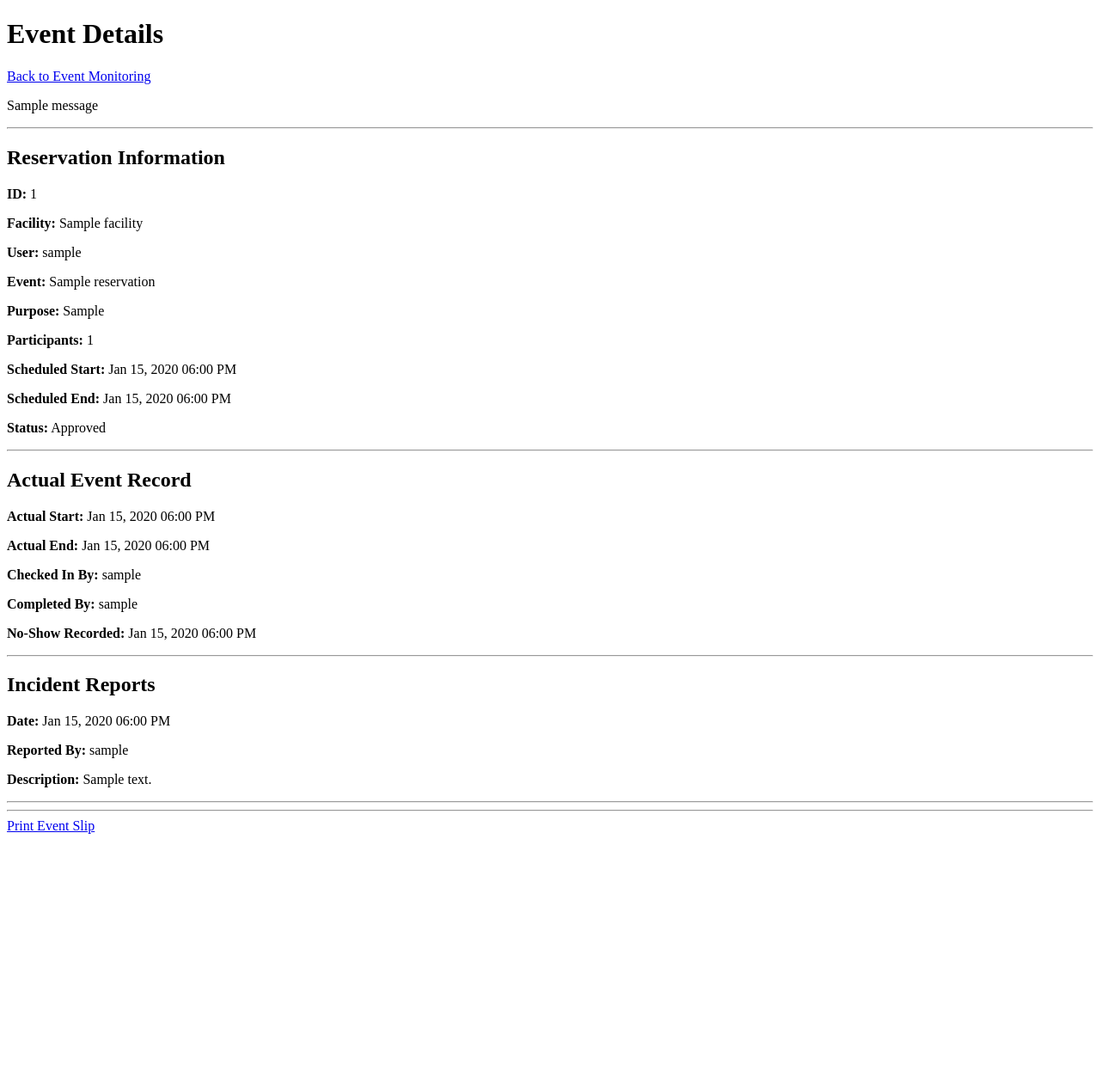
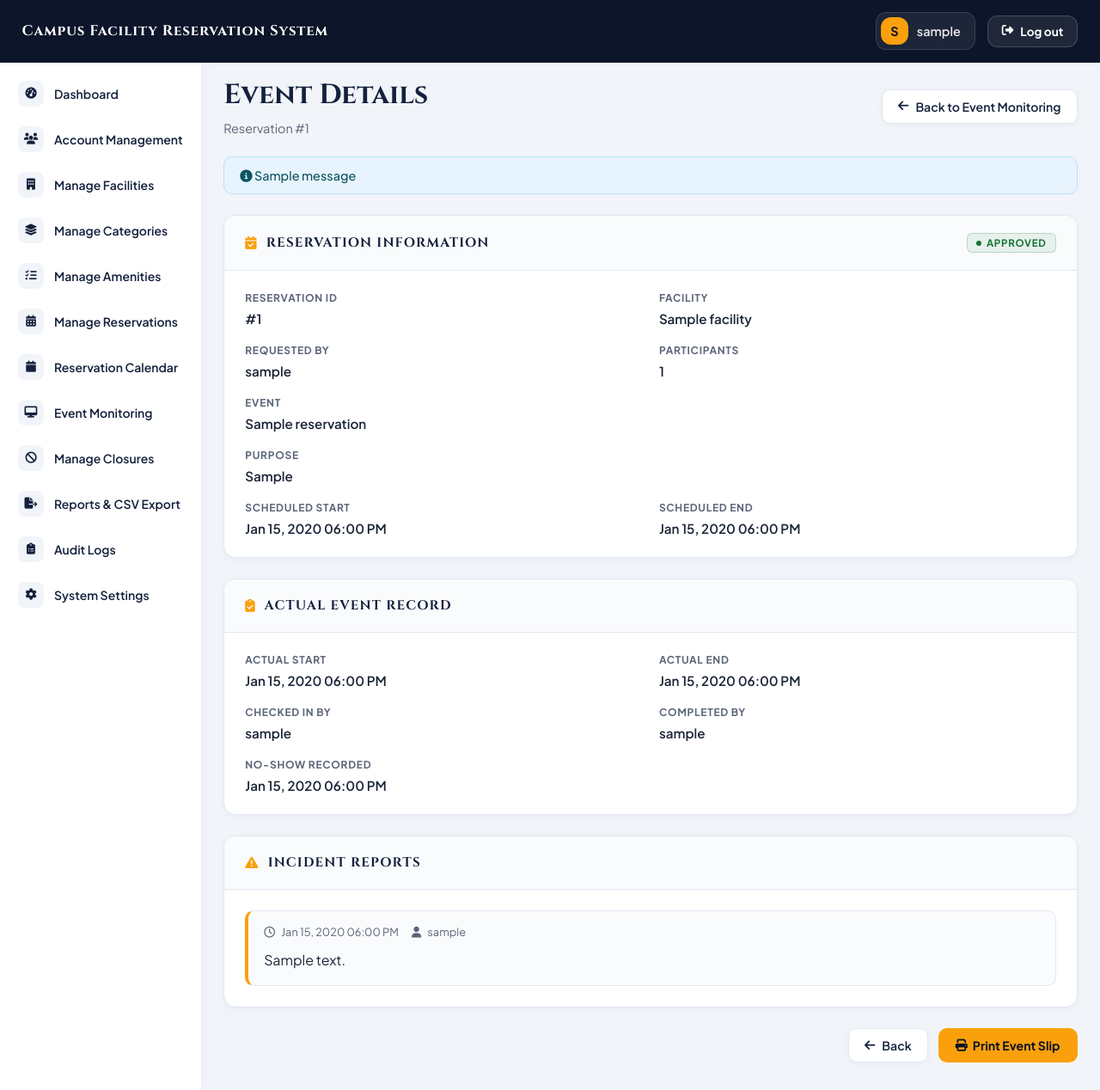
Before and after one commit to M31ZY00/IT401W-Campus-Facility-Reservation, a Django app: page /manage/events/1/ in a window 1280 px wide. Shown: the whole page at 86% size. Run offline with Django 5.2, Linux system fonts and the light colour scheme; a user stored in the database is signed in; tables that the repository leaves empty hold one stand-in row (values such as "Sample post"); one stand-in notice (Sample message) is shown.

Commit message:
Fix admin event details styling and navigation

```diff
--- a/management/templates/management/event_detail.html
+++ b/management/templates/management/event_detail.html
@@ -1,172 +1,283 @@
-<!DOCTYPE html>
-<html lang="en">
-<head>
-    <meta charset="UTF-8">
-    <meta name="viewport" content="width=device-width, initial-scale=1.0">
-    <title>Event Details</title>
-</head>
-<body>
+{% extends "management/base_admin.html" %}
+{% load static %}
 
+{% block title %}Event Details{% endblock %}
+
+{% block extra_css %}
+<link rel="stylesheet" href="{% static 'css/event-monitoring.css' %}">
+<link rel="stylesheet" href="{% static 'css/event-detail.css' %}">
+{% endblock %}
+
+{% block content %}
+<main class="monitoring-container event-detail-container">
+
+    <!-- Page Header -->
+    <div class="monitoring-header-wrapper">
+        <div>
             <h1>Event Details</h1>
+            <p class="event-subtitle">
+                Reservation #{{ reservation.id }}
+            </p>
+        </div>
 
-<a href="{% url 'event_monitoring' %}">
+        <a href="{% url 'event_monitoring' %}?date={{ reservation.start_time|date:'Y-m-d' }}" class="back-link">
+            <i class="fa-solid fa-arrow-left"></i>
             Back to Event Monitoring
         </a>
+    </div>
 
+    <!-- Alert Messages -->
     {% if messages %}
+    <div class="messages-container">
         {% for message in messages %}
-        <p>{{ message }}</p>
+        <div class="alert-message">
+            <i class="fa-solid fa-circle-info"></i>
+            {{ message }}
+        </div>
         {% endfor %}
+    </div>
     {% endif %}
 
-<hr>
+    <!-- Reservation Information -->
+    <section class="event-card">
+        <div class="event-card-header">
+            <h2>
+                <i class="fa-solid fa-calendar-check"></i>
+                Reservation Information
+            </h2>
 
-<h2>Reservation Information</h2>
+            <span class="badge-status {{ reservation.status }}">
+                <span class="status-dot"></span>
+                {{ reservation.get_status_display }}
+            </span>
+        </div>
 
-<p><strong>ID:</strong> {{ reservation.id }}</p>
+        <div class="event-info-grid">
 
-<p><strong>Facility:</strong> {{ reservation.facility.name }}</p>
+            <div class="event-info-item">
+                <span class="event-label">Reservation ID</span>
+                <span class="event-value">#{{ reservation.id }}</span>
+            </div>
 
-<p><strong>User:</strong> {{ reservation.user.username }}</p>
+            <div class="event-info-item">
+                <span class="event-label">Facility</span>
+                <span class="event-value">
+                    {{ reservation.facility.name }}
+                </span>
+            </div>
 
-<p>
-    <strong>Event:</strong>
+            <div class="event-info-item">
+                <span class="event-label">Requested By</span>
+                <span class="event-value">
+                    {{ reservation.user.username }}
+                </span>
+            </div>
+
+            <div class="event-info-item">
+                <span class="event-label">Participants</span>
+                <span class="event-value">
+                    {{ reservation.participant_count }}
+                </span>
+            </div>
+
+            <div class="event-info-item event-info-wide">
+                <span class="event-label">Event</span>
+                <span class="event-value">
                     {{ reservation.event_title|default:reservation.purpose }}
-</p>
+                </span>
+            </div>
 
-<p><strong>Purpose:</strong> {{ reservation.purpose }}</p>
+            <div class="event-info-item event-info-wide">
+                <span class="event-label">Purpose</span>
+                <span class="event-value">
+                    {{ reservation.purpose }}
+                </span>
+            </div>
 
-<p><strong>Participants:</strong> {{ reservation.participant_count }}</p>
+            <div class="event-info-item">
+                <span class="event-label">Scheduled Start</span>
+                <span class="event-value">
+                    {{ reservation.start_time|date:"M d, Y h:i A" }}
+                </span>
+            </div>
 
-<p>
-    <strong>Scheduled Start:</strong>
-    {{ reservation.start_time|date:"M d, Y h:i A" }}
-</p>
+            <div class="event-info-item">
+                <span class="event-label">Scheduled End</span>
+                <span class="event-value">
+                    {{ reservation.end_time|date:"M d, Y h:i A" }}
+                </span>
+            </div>
 
-<p>
-    <strong>Scheduled End:</strong>
-    {{ reservation.end_time|date:"M d, Y h:i A" }}
-</p>
+        </div>
+    </section>
 
-<p>
-    <strong>Status:</strong>
-    {{ reservation.get_status_display }}
-</p>
-
-<hr>
-
-<h2>Actual Event Record</h2>
+    <!-- Actual Event Record -->
+    <section class="event-card">
+        <div class="event-card-header">
+            <h2>
+                <i class="fa-solid fa-clipboard-check"></i>
+                Actual Event Record
+            </h2>
+        </div>
 
         {% if event_record %}
 
-    <p>
-        <strong>Actual Start:</strong>
+        <div class="event-info-grid">
+
+            <div class="event-info-item">
+                <span class="event-label">Actual Start</span>
+                <span class="event-value">
                     {{ event_record.actual_start|date:"M d, Y h:i A"|default:"Not recorded" }}
-    </p>
+                </span>
+            </div>
 
-    <p>
-        <strong>Actual End:</strong>
+            <div class="event-info-item">
+                <span class="event-label">Actual End</span>
+                <span class="event-value">
                     {{ event_record.actual_end|date:"M d, Y h:i A"|default:"Not recorded" }}
-    </p>
+                </span>
+            </div>
 
-    <p>
-        <strong>Checked In By:</strong>
-
+            <div class="event-info-item">
+                <span class="event-label">Checked In By</span>
+                <span class="event-value">
                     {% if event_record.checked_in_by %}
                         {{ event_record.checked_in_by.username }}
                     {% else %}
                         Not recorded
                     {% endif %}
-    </p>
+                </span>
+            </div>
 
-    <p>
-        <strong>Completed By:</strong>
-
+            <div class="event-info-item">
+                <span class="event-label">Completed By</span>
+                <span class="event-value">
                     {% if event_record.completed_by %}
                         {{ event_record.completed_by.username }}
                     {% else %}
                         Not recorded
                     {% endif %}
-    </p>
+                </span>
+            </div>
 
             {% if event_record.no_show_at %}
+            <div class="event-info-item event-info-wide">
+                <span class="event-label">No-Show Recorded</span>
+                <span class="event-value">
+                    {{ event_record.no_show_at|date:"M d, Y h:i A" }}
+                </span>
+            </div>
+            {% endif %}
 
-        <p>
-            <strong>No-Show Recorded:</strong>
-            {{ event_record.no_show_at|date:"M d, Y h:i A" }}
-        </p>
-
-    {% endif %}
+        </div>
 
         {% else %}
 
+        <div class="event-empty-state">
+            <i class="fa-regular fa-calendar-xmark"></i>
             <p>No actual event record yet.</p>
+        </div>
 
         {% endif %}
+    </section>
 
-<hr>
+    <!-- Incident Reports -->
+    <section class="event-card">
+        <div class="event-card-header">
+            <h2>
+                <i class="fa-solid fa-triangle-exclamation"></i>
+                Incident Reports
+            </h2>
+        </div>
 
-<h2>Incident Reports</h2>
+        <div class="incident-list">
 
             {% for incident in incidents %}
 
-    <p>
-        <strong>Date:</strong>
+            <div class="incident-item">
+                <div class="incident-meta">
+                    <span>
+                        <i class="fa-regular fa-clock"></i>
                         {{ incident.reported_at|date:"M d, Y h:i A" }}
-    </p>
+                    </span>
 
-    <p>
-        <strong>Reported By:</strong>
+                    <span>
+                        <i class="fa-solid fa-user"></i>
                         {{ incident.reported_by.username }}
-    </p>
+                    </span>
+                </div>
 
-    <p>
-        <strong>Description:</strong>
-        {{ incident.description }}
-    </p>
-
-    <hr>
+                <p>{{ incident.description }}</p>
+            </div>
 
             {% empty %}
 
+            <div class="event-empty-state">
+                <i class="fa-solid fa-circle-check"></i>
                 <p>No incidents reported.</p>
+            </div>
 
             {% endfor %}
 
+        </div>
+    </section>
+
+    <!-- Report Incident -->
     {% if reservation.status == 'checked_in' or reservation.status == 'completed' or reservation.status == 'no_show' %}
 
-    <h3>Report an Incident</h3>
+    <section class="event-card">
+        <div class="event-card-header">
+            <h2>
+                <i class="fa-solid fa-file-circle-plus"></i>
+                Report an Incident
+            </h2>
+        </div>
 
         <form
             method="POST"
             action="{% url 'report_event_incident' reservation.id %}"
+            class="incident-form"
         >
-
             {% csrf_token %}
 
+            <label for="incident-description">
+                Incident Description
+            </label>
+
             <textarea
+                id="incident-description"
                 name="description"
                 rows="5"
-            cols="60"
-            placeholder="Describe the incident"
+                placeholder="Describe the incident..."
                 required
             ></textarea>
 
-        <br><br>
-
-        <button type="submit">
+            <button type="submit" class="btn-filter">
+                <i class="fa-solid fa-floppy-disk"></i>
                 Save Incident Report
             </button>
-
         </form>
+    </section>
 
     {% endif %}
 
-<hr>
+    <!-- Footer Actions -->
+    <div class="event-footer-actions">
+        <a href="{% url 'event_monitoring' %}?date={{ reservation.start_time|date:'Y-m-d' }}" class="back-link">
+            <i class="fa-solid fa-arrow-left"></i>
+            Back
+        </a>
 
-<a href="{% url 'printable_event_slip' reservation.id %}">
+        <a
+            href="{% url 'printable_event_slip' reservation.id %}"
+            class="btn-filter"
+            target="_blank"
+            rel="noopener noreferrer"
+        >
+            <i class="fa-solid fa-print"></i>
             Print Event Slip
         </a>
+    </div>
 
-</body>
-</html>
+</main>
+{% endblock %}
--- /dev/null
+++ b/static/css/event-detail.css
@@ -0,0 +1,238 @@
+/* EVENT DETAIL PAGE */
+
+.event-detail-container {
+    max-width: 1200px;
+}
+
+.event-subtitle {
+    margin: 8px 0 0;
+    color: var(--ink-soft, #5b6578);
+    font-size: 0.9rem;
+}
+
+/* CARDS */
+
+.event-card {
+    background: var(--white, #ffffff);
+    border: 1px solid var(--line, #e1e7f1);
+    border-radius: 14px;
+    margin-bottom: 1.5rem;
+    overflow: hidden;
+    box-shadow: 0 2px 8px rgba(20, 33, 61, 0.04);
+}
+
+.event-card-header {
+    display: flex;
+    justify-content: space-between;
+    align-items: center;
+    flex-wrap: wrap;
+    gap: 12px;
+    padding: 1.25rem 1.5rem;
+    background: #fafbfc;
+    border-bottom: 1px solid var(--line, #e1e7f1);
+}
+
+.event-card-header h2 {
+    display: flex;
+    align-items: center;
+    gap: 10px;
+    margin: 0;
+    color: var(--navy, #14213d);
+    font-family: var(--font-display, 'Cinzel', serif);
+    font-size: 0.95rem;
+    letter-spacing: 0.08em;
+    text-transform: uppercase;
+}
+
+.event-card-header h2 i {
+    color: var(--gold, #fda30f);
+}
+
+/* INFORMATION GRID */
+
+.event-info-grid {
+    display: grid;
+    grid-template-columns: repeat(2, minmax(0, 1fr));
+    gap: 20px;
+    padding: 1.5rem;
+}
+
+.event-info-item {
+    display: flex;
+    flex-direction: column;
+    gap: 7px;
+    min-width: 0;
+}
+
+.event-info-wide {
+    grid-column: 1 / -1;
+}
+
+.event-label {
+    color: var(--ink-soft, #5b6578);
+    font-size: 0.75rem;
+    font-weight: 700;
+    text-transform: uppercase;
+    letter-spacing: 0.06em;
+}
+
+.event-value {
+    color: var(--ink, #1b2437);
+    font-size: 0.95rem;
+    font-weight: 600;
+    overflow-wrap: anywhere;
+}
+
+/* EMPTY STATES */
+
+.event-empty-state {
+    padding: 35px 20px;
+    text-align: center;
+    color: var(--ink-soft, #5b6578);
+}
+
+.event-empty-state i {
+    display: block;
+    font-size: 1.8rem;
+    margin-bottom: 12px;
+    color: #a0a8b5;
+}
+
+.event-empty-state p {
+    margin: 0;
+}
+
+/* INCIDENT REPORTS */
+
+.incident-list {
+    padding: 1.5rem;
+}
+
+.incident-item {
+    padding: 16px 18px;
+    margin-bottom: 12px;
+    border: 1px solid var(--line, #e1e7f1);
+    border-left: 4px solid var(--gold, #fda30f);
+    border-radius: 10px;
+    background: #fafbfc;
+}
+
+.incident-item:last-child {
+    margin-bottom: 0;
+}
+
+.incident-meta {
+    display: flex;
+    flex-wrap: wrap;
+    gap: 15px;
+    margin-bottom: 12px;
+    font-size: 0.8rem;
+    color: var(--ink-soft, #5b6578);
+}
+
+.incident-meta i {
+    margin-right: 5px;
+}
+
+.incident-item p {
+    margin: 0;
+    color: var(--ink, #1b2437);
+    line-height: 1.6;
+    overflow-wrap: anywhere;
+}
+
+/* INCIDENT FORM */
+
+.incident-form {
+    padding: 1.5rem;
+    display: flex;
+    flex-direction: column;
+    align-items: flex-start;
+    gap: 14px;
+}
+
+.incident-form label {
+    color: var(--navy, #14213d);
+    font-size: 0.85rem;
+    font-weight: 700;
+}
+
+.incident-form textarea {
+    width: 100%;
+    box-sizing: border-box;
+    padding: 14px;
+    border: 1px solid var(--line, #e1e7f1);
+    border-radius: 10px;
+    background: var(--grey, #f1f4f9);
+    color: var(--ink, #1b2437);
+    font-family: var(--font-body, 'Plus Jakarta Sans', sans-serif);
+    font-size: 0.9rem;
+    resize: vertical;
+    min-height: 120px;
+}
+
+.incident-form textarea:focus {
+    outline: none;
+    border-color: var(--gold, #fda30f);
+    background: #ffffff;
+}
+
+.incident-form .btn-filter {
+    align-self: flex-end;
+}
+
+/* FOOTER */
+
+.event-footer-actions {
+    display: flex;
+    justify-content: flex-end;
+    flex-wrap: wrap;
+    gap: 12px;
+    margin-bottom: 2rem;
+}
+
+.event-footer-actions .btn-filter {
+    text-decoration: none;
+}
+
+/* MOBILE */
+
+@media (max-width: 768px) {
+    .event-info-grid {
+        grid-template-columns: 1fr;
+        padding: 1.25rem;
+        gap: 18px;
+    }
+
+    .event-info-wide {
+        grid-column: auto;
+    }
+
+    .event-card-header {
+        padding: 1rem 1.25rem;
+    }
+
+    .event-card-header h2 {
+        font-size: 0.85rem;
+    }
+
+    .incident-list,
+    .incident-form {
+        padding: 1.25rem;
+    }
+
+    .event-footer-actions {
+        flex-direction: column;
+    }
+
+    .event-footer-actions a {
+        width: 100%;
+        justify-content: center;
+        box-sizing: border-box;
+    }
+
+    .incident-form .btn-filter {
+        width: 100%;
+        justify-content: center;
+    }
+}
```
Lines whose indentation alone changed are shown as unchanged.
